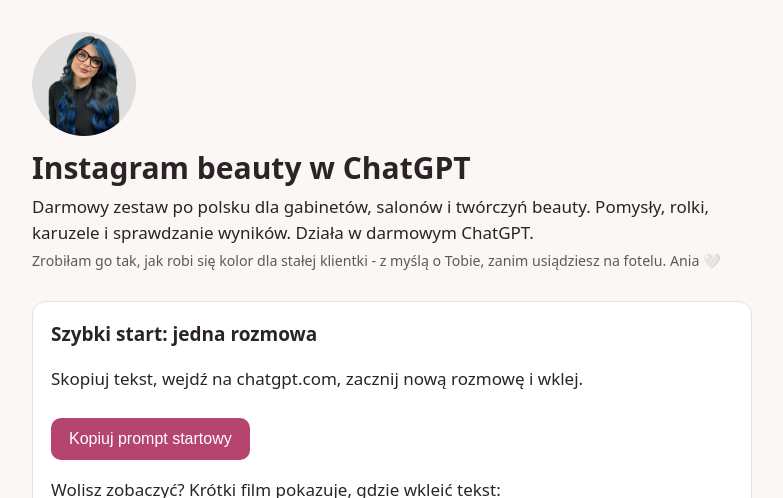
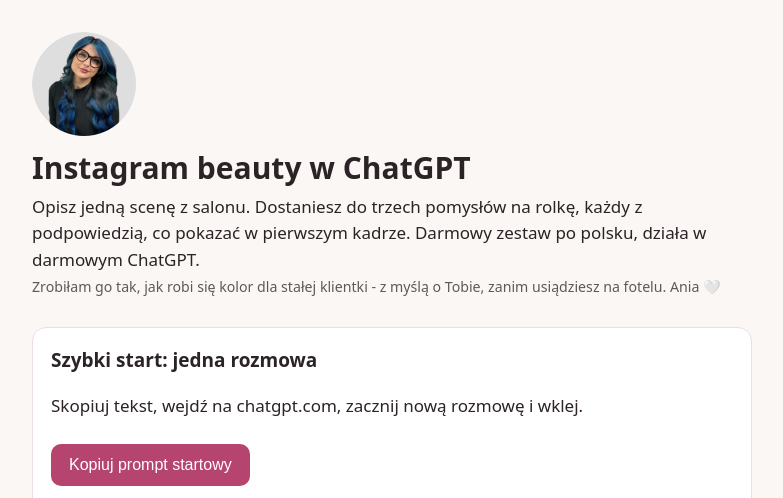
Before and after one commit to anna-ai-pl/instagram-beauty-gpt, a plain HTML site: page index.html in a window 1280 px wide. Shown: the top 498 px of the page, without its empty margins (248-1031 px from the left). Drawn offline with Linux system fonts and the light colour scheme.

Commit message:
Landing: korzyść w pierwszym zdaniu (decyzja Ani po rundzie o zastrzeżeniach Michała)
Co-Authored-By: Claude Fable 5 <noreply@anthropic.com>

```diff
--- a/index.html
+++ b/index.html
@@ -23,7 +23,7 @@ a{color:var(--ak)}
 <main>
 <img src="ania.png" alt="Anna Sarz" width="104" height="104" style="border-radius:50%;display:block;margin:0 0 14px">
 <h1>Instagram beauty w ChatGPT</h1>
-<p class="lead">Darmowy zestaw po polsku dla gabinetów, salonów i twórczyń beauty. Pomysły, rolki, karuzele i sprawdzanie wyników. Działa w darmowym ChatGPT.<br><small>Zrobiłam go tak, jak robi się kolor dla stałej klientki - z myślą o Tobie, zanim usiądziesz na fotelu. Ania 🤍</small></p>
+<p class="lead">Opisz jedną scenę z salonu. Dostaniesz do trzech pomysłów na rolkę, każdy z podpowiedzią, co pokazać w pierwszym kadrze. Darmowy zestaw po polsku, działa w darmowym ChatGPT.<br><small>Zrobiłam go tak, jak robi się kolor dla stałej klientki - z myślą o Tobie, zanim usiądziesz na fotelu. Ania 🤍</small></p>
 
 <div class="krok">
 <h2>Szybki start: jedna rozmowa</h2>
```
